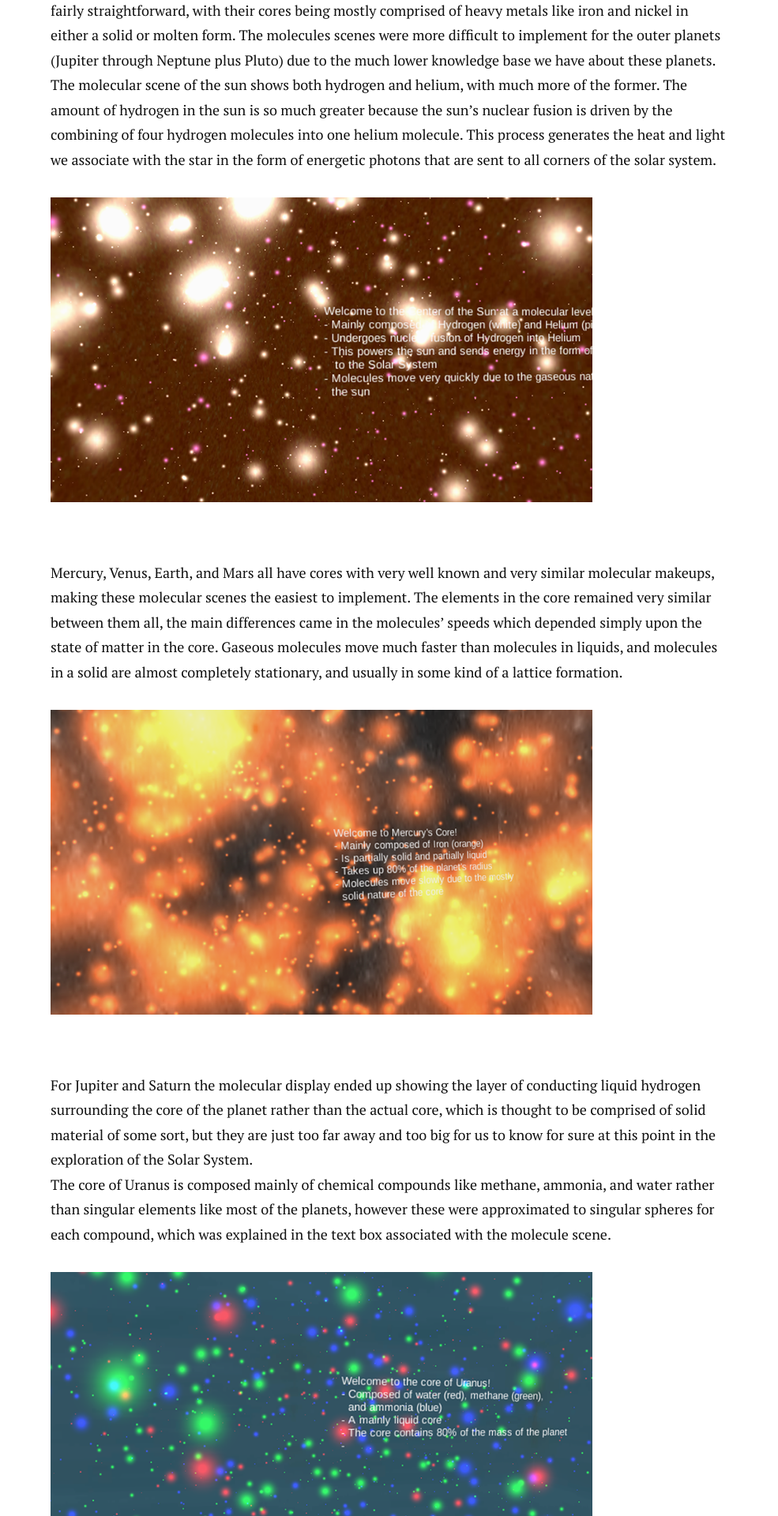
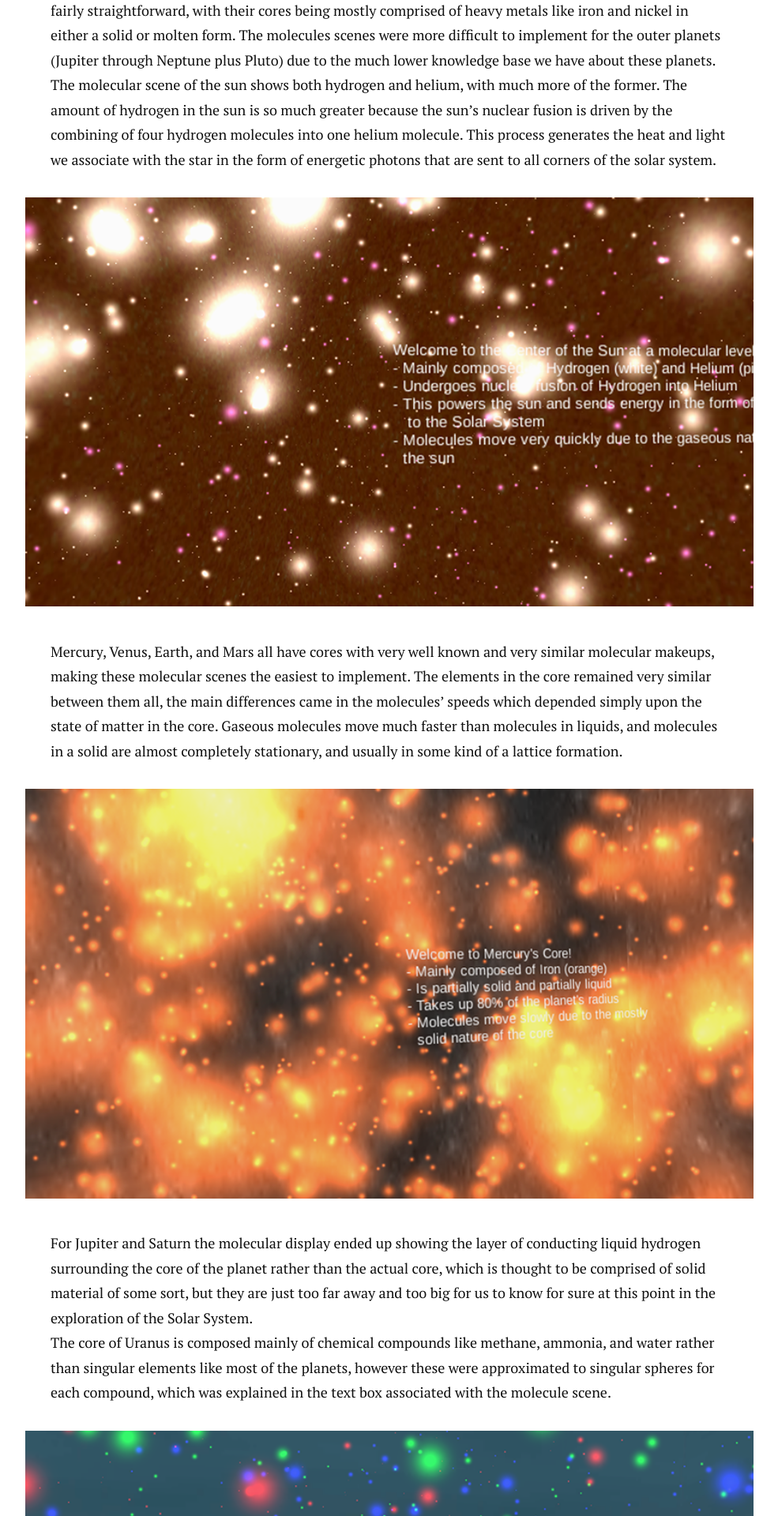
Before and after one commit to nicolem/VRUniverse, a Jekyll site: the page built from _posts/2016-5-2-the-solar-system-in-your-pocket.markdown, in a window 1280 px wide. Shown: the part 4126-6046 px from the top of the page at 79% size, without its empty margins (147-1132 px from the left). Built offline with Jekyll 4.4.1, drawn with Linux system fonts in a browser that asks for light colours; nearby versions of some CDN libraries.

Commit message:
Update 2016-5-2-the-solar-system-in-your-pocket.markdown

```diff
--- a/_posts/2016-5-2-the-solar-system-in-your-pocket.markdown
+++ b/_posts/2016-5-2-the-solar-system-in-your-pocket.markdown
@@ -10,7 +10,7 @@
 
 The end of the regular development of VRUniverse is approaching quickly. The app designed for google cardboard is becoming more and more polished and cohesive, with the different parts each team member developed fitting together exceedingly well, with most of the hoped for functionality being implemented. From the final menu to the scaled sun shown from each planet and the text boxes throughout the app, much has changed since the last update, and all for the better.
 
-<center><img src="{{ '/assets/img/blog2/main2d.png' | prepend: site.baseurl }}" alt="" style="width:80%"></center>
+<div style="text-align: center"><img src="{{ '/assets/img/blog2/main2d.png' | prepend: site.baseurl }}" alt="" style="width:80%"></div>
 
 ### Main Planet Views
 
@@ -18,7 +18,7 @@
 
 The planets are sized at a relative scale, instead of being scientifically accurate.  This means Jupiter fills up your screen, but you can still see details on Pluto’s surface.  Each planet scene has the Sun on the opposite side.  The sun’s size is set to an accurate scale. Pluto is 40 times further away from the Sun than Earth, so in the Pluto scene the Sun is a tiny yellow dot in the distance.  In the Mercury scene the Sun is very close, almost as big as in the Sun’s own scene.
 
-<center><img src="{{ '/assets/img/blog2/plutosun2d.png' | prepend: site.baseurl }}" alt="" style="width:80%"></center>
+<div style="text-align: center"><img src="{{ '/assets/img/blog2/plutosun2d.png' | prepend: site.baseurl }}" alt="" style="width:80%"></div>
 
 ### Text Boxes and Fun Facts
 
@@ -32,20 +32,20 @@
 All planets now have a scene that shows some part of their molecular makeup! The inner planets were fairly straightforward, with their cores being mostly comprised of heavy metals like iron and nickel in either a solid or molten form. The molecules scenes were more difficult to implement for the outer planets (Jupiter through Neptune plus Pluto) due to the much lower knowledge base we have about these planets.
 The molecular scene of the sun shows both hydrogen and helium, with much more of the former. The amount of hydrogen in the sun is so much greater because the sun’s nuclear fusion is driven by the combining of four hydrogen molecules into one helium molecule. This process generates the heat and light we associate with the star in the form of energetic photons that are sent to all corners of the solar system.
 
-<img src="{{ '/assets/img/blog2/suninside2d.png' | prepend: site.baseurl }}" alt="" style="width:80%">
+<div style="text-align: center"><img src="{{ '/assets/img/blog2/suninside2d.png' | prepend: site.baseurl }}" alt="" style="width:80%"></div>
 
 Mercury, Venus, Earth, and Mars all have cores with very well known and very similar molecular makeups, making these molecular scenes the easiest to implement. The elements in the core remained very similar between them all, the main differences came in the molecules’ speeds which depended simply upon the state of matter in the core. Gaseous molecules move much faster than molecules in liquids, and molecules in a solid are almost completely stationary, and usually in some kind of a lattice formation.
 
-<img src="{{ '/assets/img/blog2/mercuryinside2d.png' | prepend: site.baseurl }}" alt="" style="width:80%">
+<div style="text-align: center"><img src="{{ '/assets/img/blog2/mercuryinside2d.png' | prepend: site.baseurl }}" alt="" style="width:80%"></div>
 
 For Jupiter and Saturn the molecular display ended up showing the layer of conducting liquid hydrogen surrounding the core of the planet rather than the actual core, which is thought to be comprised of solid material of some sort, but they are just too far away and too big for us to know for sure at this point in the exploration of the Solar System.
 The core of Uranus is composed mainly of chemical compounds like methane, ammonia, and water rather than singular elements like most of the planets, however these were approximated to singular spheres for each compound, which was explained in the text box associated with the molecule scene.
 
-<img src="{{ '/assets/img/blog2/uranusinside2d.png' | prepend: site.baseurl }}" alt="" style="width:80%">
+<div style="text-align: center"><img src="{{ '/assets/img/blog2/uranusinside2d.png' | prepend: site.baseurl }}" alt="" style="width:80%"></div>
 
 Finally, both Neptune and Pluto have cores made up of what is most likely some kind of generic “rocky material” which was also approximated with a simple sphere. Unfortunately they are just too far away from earth to have sustained the same kind of intense and thorough study as the inner planets, though this level of observation is sure to come soon to all of the outer planets.
 
-<img src="{{ '/assets/img/blog2/neptuneinside2d.png' | prepend: site.baseurl }}" alt="" style="width:80%">
+<div style="text-align: center"><img src="{{ '/assets/img/blog2/neptuneinside2d.png' | prepend: site.baseurl }}" alt="" style="width:80%"></div>
 
 Each planet has its own individual molecular scene associated with the main scene already in existence for each planet. The molecules are approximated using multiple particle systems within each scene. The particle systems are a game object within unity that emit a certain number of particles/second randomly either from the shell of a shape, or the center of said shape. The lifetimes of these particles can be adjusted, as well as color and size. The speed of each particle can also be manipulated, and the natural forces felt by molecules were attempted to be approximated within the particle systems as well. With all that can be done with the unity object of particle systems, these objects were used to model the complex interactions of molecules using the various ways the particles can be emitted, as well as the above possible manipulations of speed and force pertaining to each particle over its lifetime. When multiple particle systems work together, the chaotic looking result interprets well the concept of a gaseous, liquid or even solid planetary core at a molecular level.
 
@@ -53,13 +53,11 @@
 
 The menu has been revamped! In the early stages of VR Universe the menu was very simplified and consisted of a canvas with buttons indicating where the user can go. It now has models all the planets and the sun that can be selected to go to that celestial body. When you hover over the planet or star, it lights up indicating which planet or star you are about to visit. There’s also a settings button that you can click to go to the settings menu.
 
-<center> <img src="{{ '/assets/img/blog1/menu2d.png' | prepend: site.baseurl }}" alt="" style="width:80%"></center>
-<center> <img src="{{ '/assets/img/blog2/mainselect2d.png' | prepend: site.baseurl }}" alt="" style="width:80%"></center>
+<div style="text-align: center"><img src="{{ '/assets/img/blog1/menu2d.png' | prepend: site.baseurl }}" alt="" style="width:80%"></div>
+<div style="text-align: center"><img src="{{ '/assets/img/blog2/mainselect2d.png' | prepend: site.baseurl }}" alt="" style="width:80%"></div>
 
 ### Launching into the Real World
 
 Look for us in the Google Play store in the coming weeks.  We’ll update you here when the app is available.
 
-<div style="text-align: center">
-	<img src="{{ '/assets/img/blog2/icon1.png' | prepend: site.baseurl }}" alt="" width = "250px">
-</div>
+<div style="text-align: center"><img src="{{ '/assets/img/blog2/icon1.png' | prepend: site.baseurl }}" alt="" width = "250px"></div>
```
